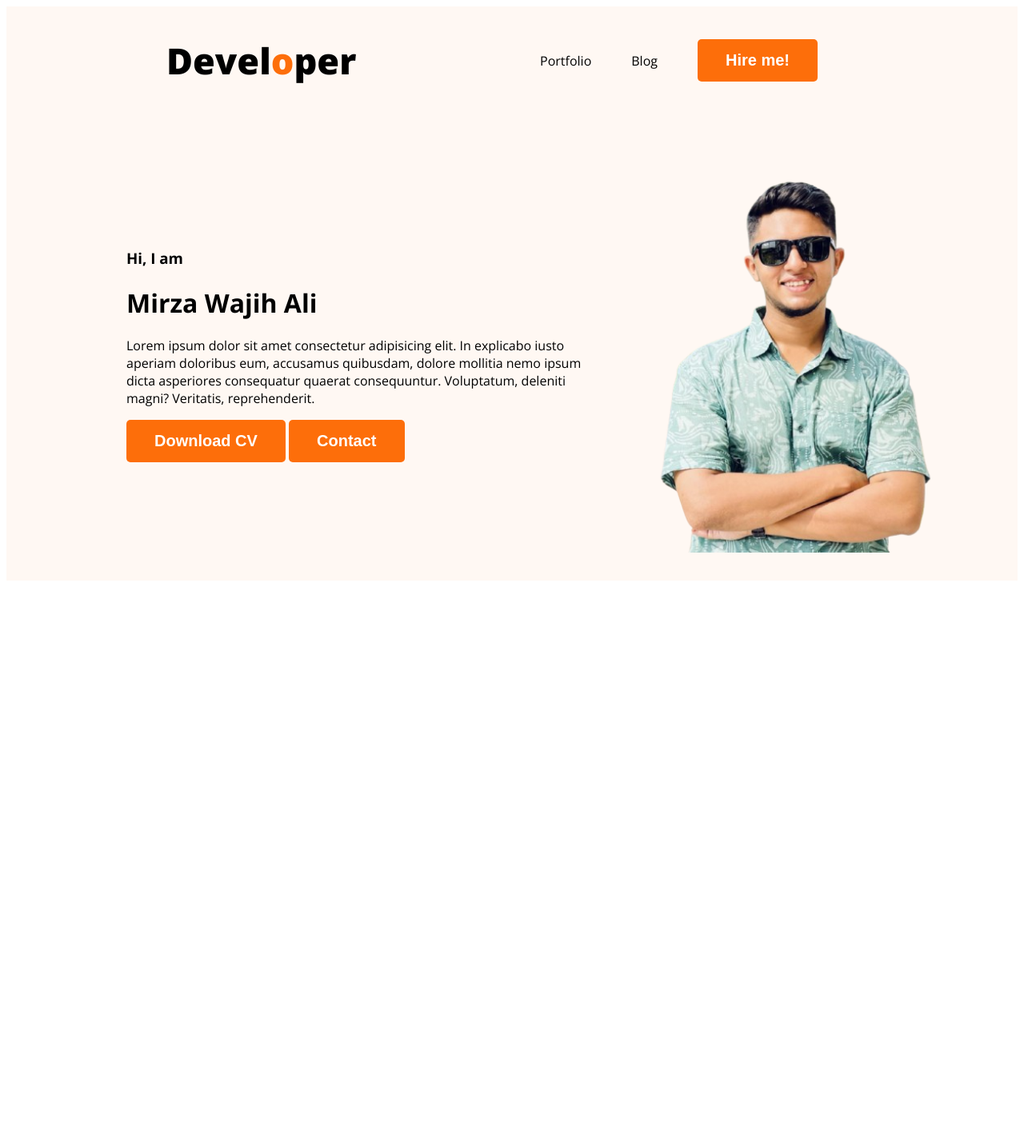
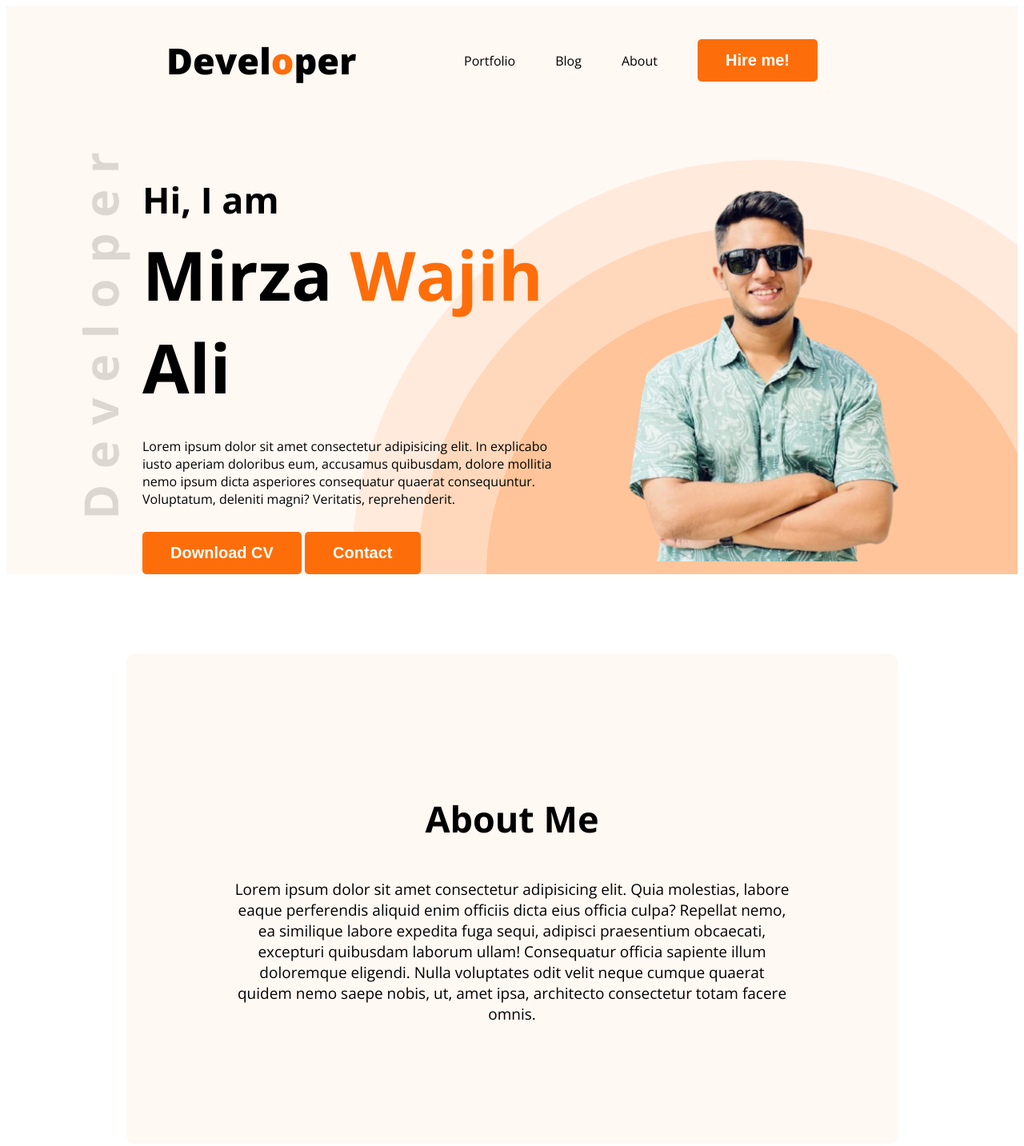
Before and after one commit to mirzawajihali/webdeveloper-portfolio, a plain HTML site: page index.html in a window 1280 px wide. Shown: the whole page at 80% size. Before the commit the page ends 800 px from the top, so only its background shows below. Drawn offline with nearby package versions, Linux system fonts and the light colour scheme.

Commit message:
main start

```diff
--- a/Styles/portfolio.css
+++ b/Styles/portfolio.css
@@ -56,14 +56,69 @@ a{
 .header{
 
     background-color: #FFF8F3;
+    background-image: url(../images/header_bg.png);
+    background-repeat: no-repeat;
+    background-position: bottom right;
 }
 
 .banner{
-    padding: 30px 30px 30px 150px;
+    padding: 30px 30px 0px 170px;
     display: flex;
     align-items: center;
+    justify-content: space-between;
+
+}
+.banner-content{
+  max-width: 700px;
+
 }
 
 #pp{
     width: 500px;
+    margin-right: 40px;
 }
+
+
+.banner-greeting{
+    font-size: 45px;
+    margin-bottom: 0px;
+}
+
+.banner-title{
+    font-size: 85px;
+    margin-top: 5px;
+    margin-bottom: 5px;
+}
+
+#banner-des{
+    margin: 30px 0px;
+
+}
+
+.developer{
+   width: 60px;
+   margin-left: -75px;
+   margin-bottom: 50px;
+
+}
+
+
+.about{
+    margin: 100px 150px;
+    padding: 130px;
+    background-color: #FFF8F3;
+    border-radius: 10px;
+}
+
+.section-title{
+    color: black;
+    text-align: center;
+    font-size: 45px;
+    font-family: 700;
+}
+
+
+.section-description{
+    font-size: 19px;
+    text-align: center;
+}
--- a/index.html
+++ b/index.html
@@ -17,16 +17,20 @@
             <ul>
                 <li><a href="">Portfolio</a></li>
                 <li><a href="">Blog</a></li>
+                <li><a href="">About</a></li>
                 <li><Button class="btn-primary">Hire me!</Button></li>
             </ul>
         </nav>
 
         <div class="banner">
-            <div>
+            <div >
+                <img class="developer" src="/images/developer.png" alt="">
+            </div>
+            <div class="banner-content">
                 <h3 class="banner-greeting">Hi, I am</h3>
-                <h1 class="banner-title">Mirza Wajih Ali</h1>
+                <h1 class="banner-title">Mirza <span class="text-primary">Wajih</span> Ali</h1>
 
-                <p>Lorem ipsum dolor sit amet consectetur adipisicing elit. In explicabo iusto aperiam doloribus eum, accusamus quibusdam, dolore mollitia nemo ipsum dicta asperiores consequatur quaerat consequuntur. Voluptatum, deleniti magni? Veritatis, reprehenderit.</p>
+                <p id="banner-des">Lorem ipsum dolor sit amet consectetur adipisicing elit. In explicabo iusto aperiam doloribus eum, accusamus quibusdam, dolore mollitia nemo ipsum dicta asperiores consequatur quaerat consequuntur. Voluptatum, deleniti magni? Veritatis, reprehenderit.</p>
                 <button class="btn-primary">Download CV</button>
                 <button class="btn-primary">Contact</button>
 
@@ -40,6 +44,11 @@
     </header>
     <main>
 
+        <section class="about">
+            <h3 class="section-title">About Me</h3>
+            <p class="section-description">Lorem ipsum dolor sit amet consectetur adipisicing elit. Quia molestias, labore eaque perferendis aliquid enim officiis dicta eius officia culpa? Repellat nemo, ea similique labore expedita fuga sequi, adipisci praesentium obcaecati, excepturi quibusdam laborum ullam! Consequatur officia sapiente illum doloremque eligendi. Nulla voluptates odit velit neque cumque quaerat quidem nemo saepe nobis, ut, amet ipsa, architecto consectetur totam facere omnis.</p>
+        </section>
+
 
     </main>
     <footer>
```
